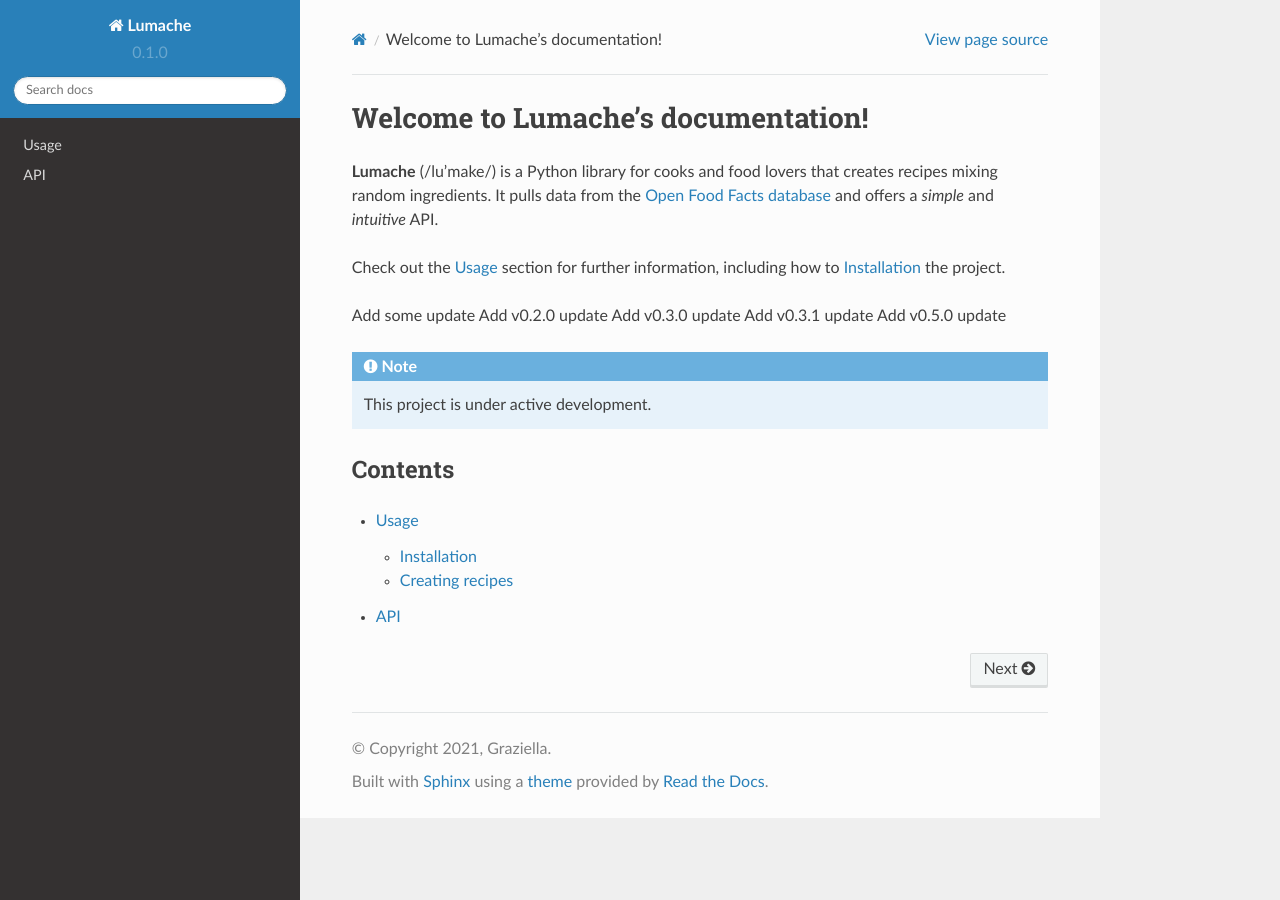
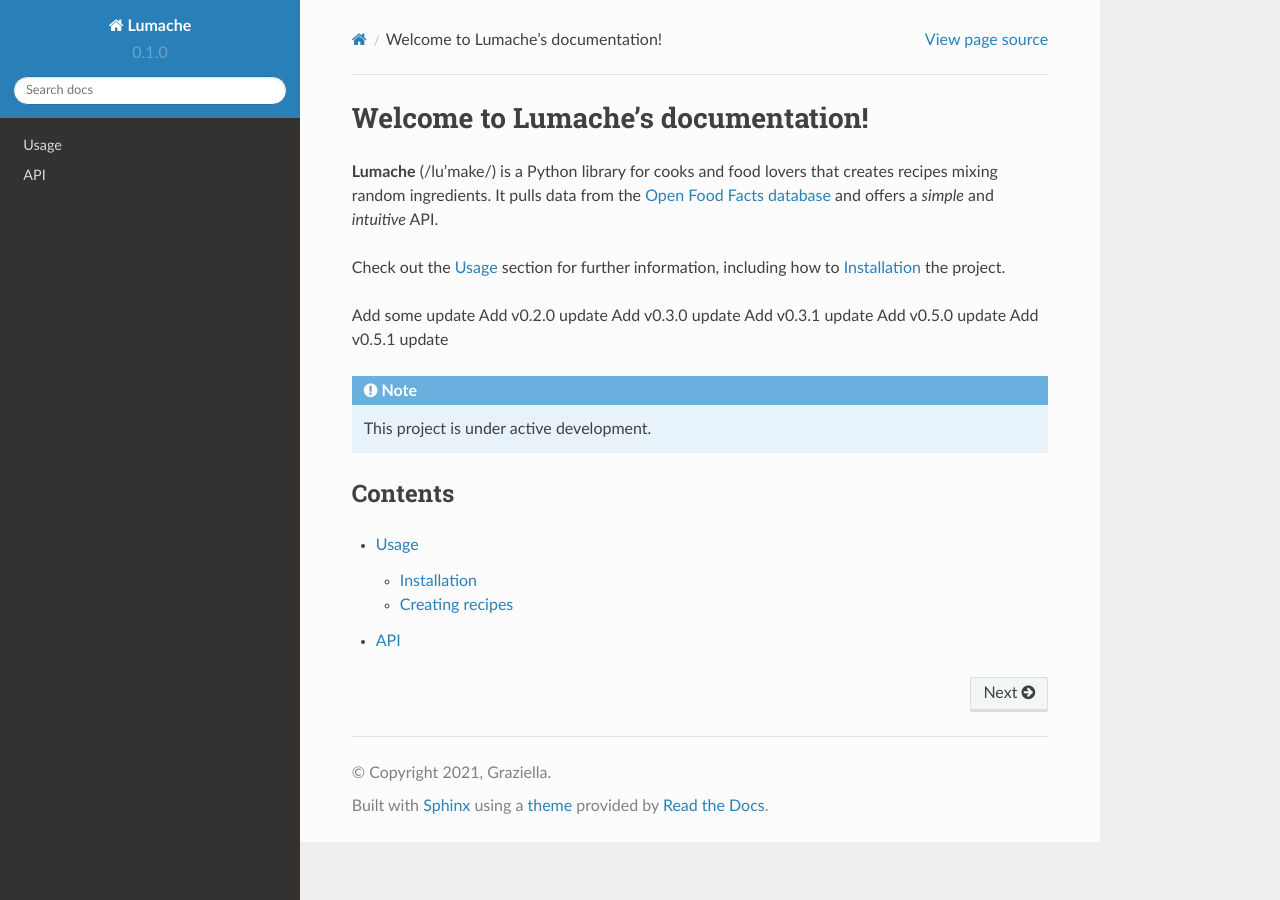
Before and after one commit to Hiroya-W/read-the-docs-tutorial, a Sphinx documentation site: the page built from docs/source/index.rst, in a window 1280 px wide. Built offline with Sphinx 7.4.7 and the Read the Docs theme 2.0.0, drawn with Linux system fonts in a browser that asks for light colours.

Commit message:
Update 0.5.1

```diff
--- a/docs/source/index.rst
+++ b/docs/source/index.rst
@@ -14,6 +14,7 @@ Add v0.2.0 update
 Add v0.3.0 update
 Add v0.3.1 update
 Add v0.5.0 update
+Add v0.5.1 update
 
 .. note::
 
```
